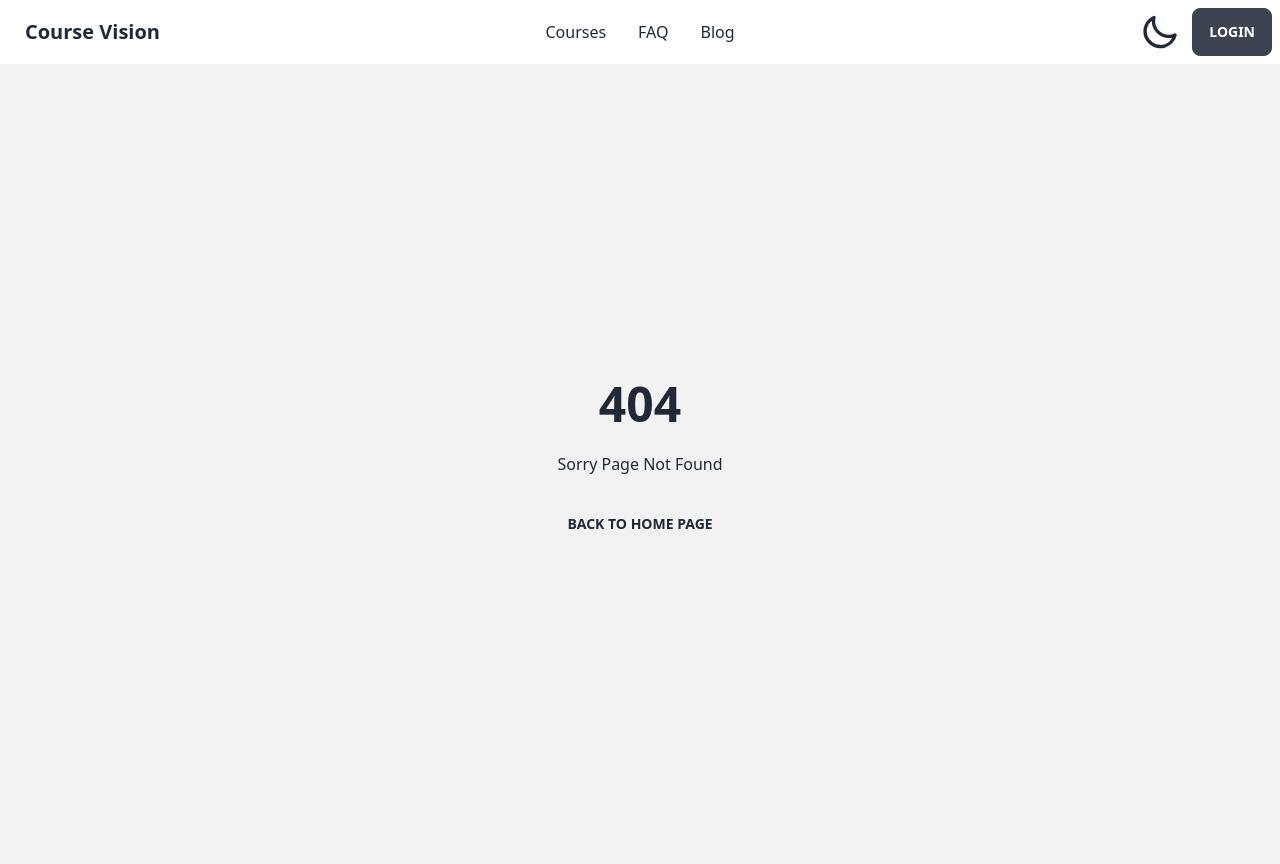
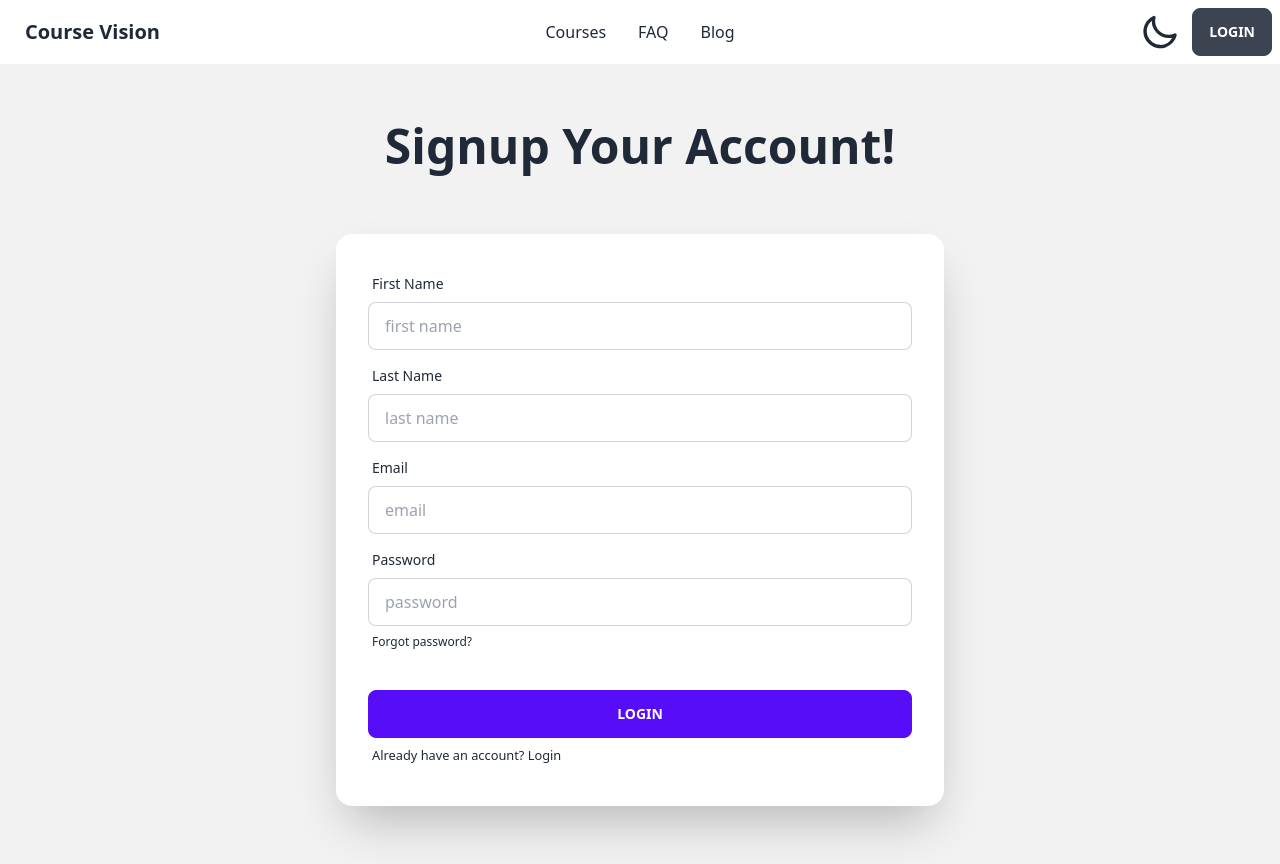
Before and after one commit to adnanhjoy/course-vision, a React (Vite) app: page /register in a window 1280 px wide. Before the commit this address had no page. Built offline with nearby package versions, Linux system fonts and the light colour scheme.

Commit message:
added login and register page

```diff
--- /dev/null
+++ b/src/Pages/Login/Login.jsx
@@ -0,0 +1,44 @@
+import React from 'react';
+import { Link } from 'react-router-dom';
+
+const Login = () => {
+    return (
+        <div>
+            <div className="hero min-h-screen bg-base-200">
+                <div className="hero-content flex-col w-1/2">
+                    <div className="text-center lg:text-left">
+                        <h1 className="text-5xl font-bold">Login now!</h1>
+                        <p className="py-6"></p>
+                    </div>
+                    <div className="card flex-shrink-0 w-full max-w-sm shadow-2xl bg-base-100">
+                        <div className="card-body w-full">
+                            <div className="form-control">
+                                <label className="label">
+                                    <span className="label-text">Email</span>
+                                </label>
+                                <input type="text" placeholder="email" className="input input-bordered" />
+                            </div>
+                            <div className="form-control">
+                                <label className="label">
+                                    <span className="label-text">Password</span>
+                                </label>
+                                <input type="text" placeholder="password" className="input input-bordered" />
+                                <label className="label">
+                                    <a href="#" className="label-text-alt link link-hover">Forgot password?</a>
+                                </label>
+                            </div>
+                            <div className="form-control mt-6">
+                                <button className="btn btn-primary">Login</button>
+                                <label className="label">
+                                    <small>Your don't have an account? <Link to='/register' className='link link-hover'>Create a new account</Link></small>
+                                </label>
+                            </div>
+                        </div>
+                    </div>
+                </div>
+            </div>
+        </div>
+    );
+};
+
+export default Login;
--- /dev/null
+++ b/src/Pages/Register/Register.jsx
@@ -0,0 +1,56 @@
+import React from 'react';
+import { Link } from 'react-router-dom';
+
+const Register = () => {
+    return (
+        <div>
+            <div className="hero min-h-screen bg-base-200">
+                <div className="hero-content flex-col w-1/2">
+                    <div className="text-center lg:text-left">
+                        <h1 className="text-5xl font-bold">Signup Your Account!</h1>
+                        <p className="py-6"></p>
+                    </div>
+                    <div className="card flex-shrink-0 w-full shadow-2xl bg-base-100">
+                        <div className="card-body w-full">
+                            <div className="form-control">
+                                <label className="label">
+                                    <span className="label-text">First Name</span>
+                                </label>
+                                <input type="text" placeholder="first name" className="input input-bordered" />
+                            </div>
+                            <div className="form-control">
+                                <label className="label">
+                                    <span className="label-text">Last Name</span>
+                                </label>
+                                <input type="text" placeholder="last name" className="input input-bordered" />
+                            </div>
+                            <div className="form-control">
+                                <label className="label">
+                                    <span className="label-text">Email</span>
+                                </label>
+                                <input type="text" placeholder="email" className="input input-bordered" />
+                            </div>
+                            <div className="form-control">
+                                <label className="label">
+                                    <span className="label-text">Password</span>
+                                </label>
+                                <input type="text" placeholder="password" className="input input-bordered" />
+                                <label className="label">
+                                    <a href="#" className="label-text-alt link link-hover">Forgot password?</a>
+                                </label>
+                            </div>
+                            <div className="form-control mt-6">
+                                <button className="btn btn-primary">Login</button>
+                                <label className="label">
+                                    <small>Already have an account? <Link to='/login' className='link link-hover'>Login</Link></small>
+                                </label>
+                            </div>
+                        </div>
+                    </div>
+                </div>
+            </div>
+        </div>
+    );
+};
+
+export default Register;
--- a/src/Shared/NavBar/NavBar.jsx
+++ b/src/Shared/NavBar/NavBar.jsx
@@ -35,7 +35,7 @@
                         <svg className="swap-off fill-current w-10 h-10" xmlns="http://www.w3.org/2000/svg" viewBox="0 0 24 24"><path d="M21.64,13a1,1,0,0,0-1.05-.14,8.05,8.05,0,0,1-3.37.73A8.15,8.15,0,0,1,9.08,5.49a8.59,8.59,0,0,1,.25-2A1,1,0,0,0,8,2.36,10.14,10.14,0,1,0,22,14.05,1,1,0,0,0,21.64,13Zm-9.5,6.69A8.14,8.14,0,0,1,7.08,5.22v.27A10.15,10.15,0,0,0,17.22,15.63a9.79,9.79,0,0,0,2.1-.22A8.11,8.11,0,0,1,12.14,19.73Z" /></svg>
 
                     </label>
-                    <a className="btn">Login</a>
+                    <Link to='/login' className="btn">Login</Link>
                 </div>
             </div>
         </div>
```
Also changed, not shown: src/routes/Routes.jsx (+10 -0 lines).
